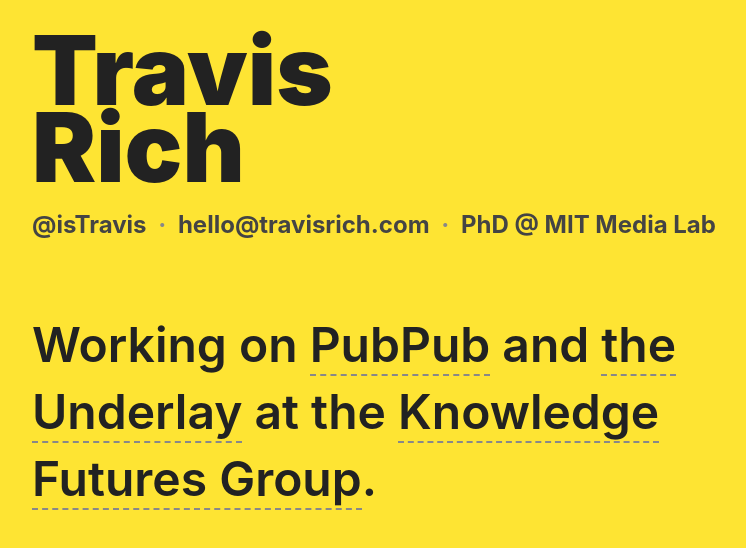
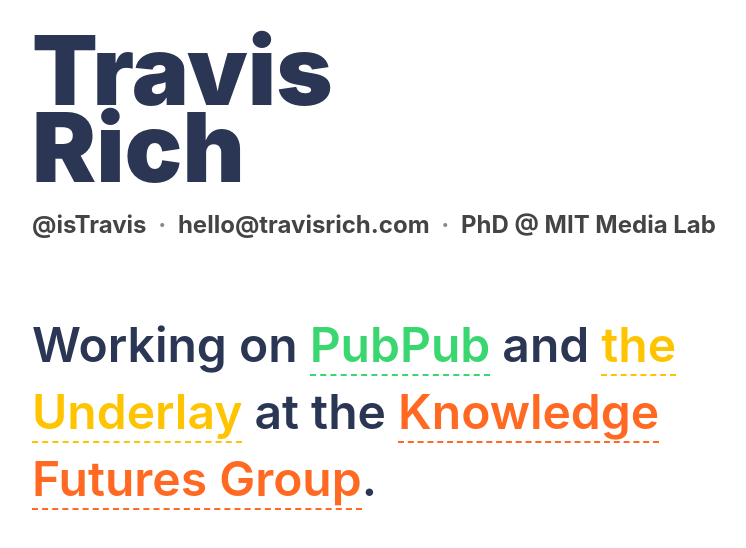
Before and after one commit to isTravis/personal-site-18, a plain HTML site: page index.html in a window 1280 px wide. Shown: the whole page, without its empty margins (208-954 px from the left). Drawn offline with Linux system fonts and the light colour scheme.

Commit message:
update: Testing new colors

```diff
--- a/index.html
+++ b/index.html
@@ -13,11 +13,11 @@
 		</script>
 		<style>
 			body {
-				background-color: #FEE433;
+				/*background-color: #FEE433;*/
 				margin: 0 auto;
 				padding: 2em 3%;
 				max-width: 800px;
-				color: #222;
+				color: #2B3654;
 				font-family: -apple-system, "BlinkMacSystemFont", "Segoe UI", "Roboto", "Oxygen", "Ubuntu", "Cantarell", "Open Sans", "Helvetica Neue", sans-serif;
 			}
 			h1 {
@@ -48,7 +48,20 @@
 				text-decoration: none;
 				border-bottom: 2px #888 dashed;
 			}
-			a:hover {
+			p a:nth-of-type(1) {
+				color: #3AD771;
+				border-bottom: 2px #3AD771 dashed;
+			}
+			p a:nth-of-type(3) {
+				color: #FF6922;
+				border-bottom: 2px #FF6922 dashed;
+			}
+
+			p a:nth-of-type(2) {
+				color: #FFC400;
+				border-bottom: 2px #FFC400 dashed;
+			}
+			p a:hover, a:hover {
 				border-bottom: 2px #000 dashed;
 			}
 		</style>
```
